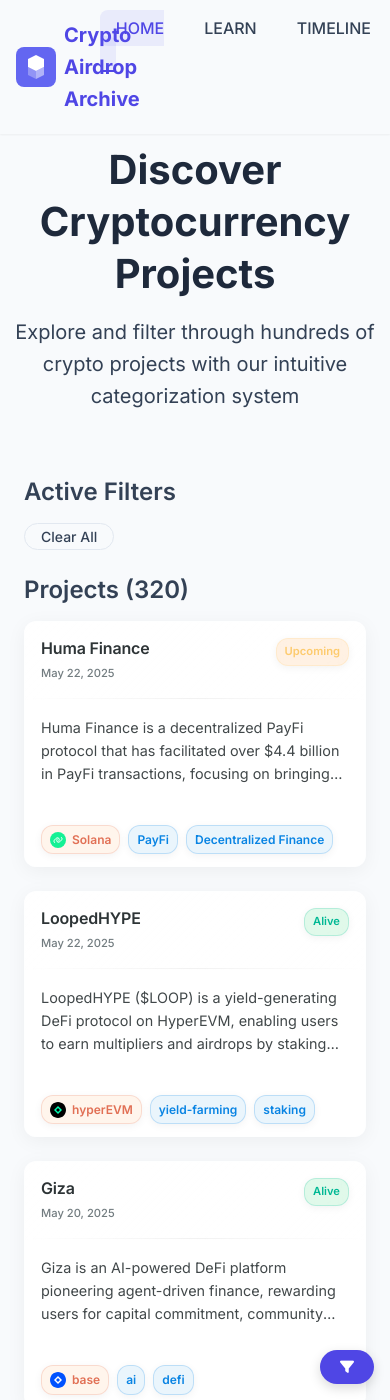
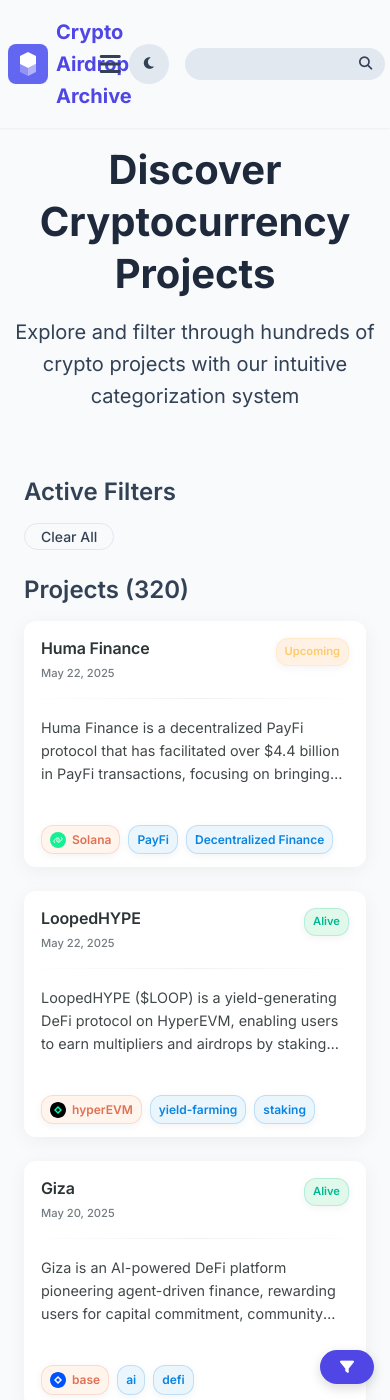
Before and after one commit to i-shivamsoni/airdrop-archive, a Jekyll site: the page built from index.md, in a window 390 px wide and 1400 px high. Built offline with Jekyll 4.4.1, drawn with Linux system fonts in a browser that asks for light colours.

Commit message:
almost the site is responsive

```diff
--- a/_layouts/default.html
+++ b/_layouts/default.html
@@ -80,6 +80,9 @@
                 <img src="{{ '/assets/images/logo.svg' | relative_url }}" alt="Crypto Airdrop Archive">
                 <span>Crypto Airdrop Archive</span>
             </div>
+            <button class="hamburger-menu" aria-label="Toggle navigation menu">
+                <i class="fas fa-bars"></i>
+            </button>
             <nav class="header-nav">
                 <ul>
                     <li><a href="{{ '/' | relative_url }}" {% if page.url == '/' %}class="active"{% endif %}>HOME</a></li>
@@ -95,7 +98,7 @@
                 </button>
                 <div class="search-bar">
                     <input type="text" placeholder="Search...">
-                    <button><i class="fas fa-search"></i></button>
+                    <button aria-label="Search"><i class="fas fa-search"></i></button>
                 </div>
             </div>
         </div>
@@ -139,6 +142,46 @@
 
         // Check on window resize
         window.addEventListener('resize', checkScreenSize);
+
+        // Mobile menu toggle
+        const hamburgerMenu = document.querySelector('.hamburger-menu');
+        const headerNav = document.querySelector('.header-nav');
+
+        hamburgerMenu.addEventListener('click', () => {
+            headerNav.classList.toggle('active');
+        });
+
+        // Mobile search bar toggle
+        const searchBar = document.querySelector('.search-bar');
+        const searchButton = searchBar.querySelector('button');
+        const searchInput = searchBar.querySelector('input');
+
+        searchButton.addEventListener('click', (e) => {
+            if (window.innerWidth <= 1024) {
+                e.preventDefault();
+                searchBar.classList.toggle('expanded');
+                if (searchBar.classList.contains('expanded')) {
+                    searchInput.focus();
+                }
+            }
+        });
+
+        // Close search bar when clicking outside
+        document.addEventListener('click', (e) => {
+            if (window.innerWidth <= 1024 &&
+                !searchBar.contains(e.target) &&
+                searchBar.classList.contains('expanded')) {
+                searchBar.classList.remove('expanded');
+            }
+        });
+
+        // Handle search input
+        searchInput.addEventListener('keypress', (e) => {
+            if (e.key === 'Enter') {
+                // Add your search functionality here
+                console.log('Searching for:', searchInput.value);
+            }
+        });
     </script>
 </body>
 </html>
--- a/assets/css/default.css
+++ b/assets/css/default.css
@@ -229,3 +229,105 @@
     background-color: var(--dark);
     border-bottom: 1px solid var(--dark-light);
 }
+
+/* Responsive Header Styles */
+@media screen and (max-width: 1024px) {
+    .header-container {
+        padding: 0 var(--spacing-sm);
+    }
+
+    .header-nav {
+        display: none;
+        position: fixed;
+        top: 80px;
+        left: 0;
+        right: 0;
+        background-color: var(--light);
+        padding: var(--spacing-md);
+        box-shadow: var(--shadow-sm);
+    }
+
+    .header-nav.active {
+        display: block;
+    }
+
+    .header-nav ul {
+        flex-direction: column;
+        gap: var(--spacing-md);
+    }
+
+    .header-nav a {
+        display: block;
+        padding: var(--spacing-md);
+    }
+
+    .hamburger-menu {
+        display: block;
+        background: none;
+        border: none;
+        color: var(--dark-light);
+        font-size: 1.5rem;
+        cursor: pointer;
+        padding: var(--spacing-sm);
+    }
+
+    .search-bar {
+        width: 40px;
+        padding: 0.25rem;
+        transition: all 0.3s ease;
+        position: relative;
+    }
+
+    .search-bar.expanded {
+        width: 200px;
+    }
+
+    .search-bar input {
+        opacity: 0;
+        width: 0;
+        padding: 0;
+        transition: all 0.3s ease;
+    }
+
+    .search-bar.expanded input {
+        opacity: 1;
+        width: calc(100% - 40px);
+        padding: 0.25rem 0.5rem;
+    }
+
+    .search-bar button {
+        width: 32px;
+        height: 32px;
+        position: absolute;
+        right: 4px;
+        top: 50%;
+        transform: translateY(-50%);
+    }
+
+    .search-bar.expanded button {
+        position: absolute;
+        right: 4px;
+    }
+}
+
+@media screen and (min-width: 1025px) {
+    .hamburger-menu {
+        display: none;
+    }
+
+    .search-bar {
+        width: 200px;
+    }
+
+    .search-bar input {
+        opacity: 1;
+        width: calc(100% - 40px);
+        padding: 0.25rem 0.5rem;
+    }
+}
+
+/* Dark mode adjustments for mobile */
+.dark-mode .header-nav {
+    background-color: var(--dark);
+    border-bottom: 1px solid var(--dark-light);
+}
--- a/assets/css/timeline.css
+++ b/assets/css/timeline.css
@@ -305,7 +305,7 @@
 .timeline-hero h1 {
     font-size: 2.5rem;
     font-weight: 700;
-    color: var(--primary);
+    color: var(--dark);
     margin-bottom: 1rem;
 }
 
```
Also changed, not shown: assets/css/hall-of-fame.css (+21 -4 lines).
